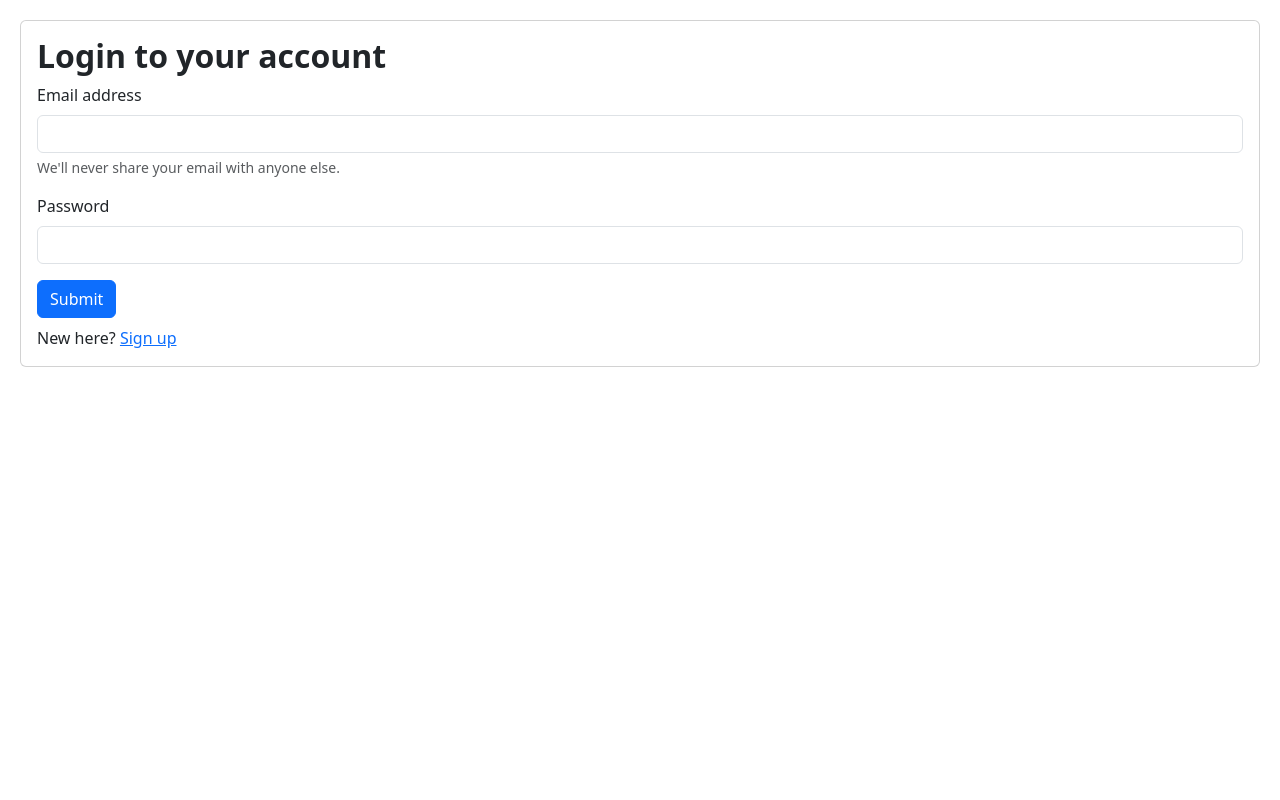
After one commit to cunning-odysseus/Tennis, a Flask app: page /login in a window 1280 px wide. The commit adds this page. Run offline with Flask 3, Linux system fonts and the light colour scheme.

Commit message:
login toegevoegd

```diff
--- a/leaderboard/app.py
+++ b/leaderboard/app.py
@@ -2,6 +2,7 @@ import os
 import sqlite3
 from flask import Flask, render_template, request, redirect, url_for
 from flask_sqlalchemy import SQLAlchemy
+from flask_login import LoginManager, UserMixin, login_user, logout_user, login_required, current_user
 from datetime import datetime
 from sqlalchemy import and_, or_
 import module
@@ -10,6 +11,8 @@ import pandas as pd
 import plotly.graph_objs as go
 import plotly.io as pio
 import json
+from flask_bcrypt import Bcrypt
+
 
 # Hier wordt een flask object gemaakt met de naam 'app'
 app = Flask(__name__)
@@ -31,9 +34,22 @@ if not os.path.exists(db_dir):
 # dialect+driver://username:password@host:port/database.
 app.config['SQLALCHEMY_DATABASE_URI'] = f'sqlite:///{os.path.join(db_dir, "match_history.db")}'
 
+# Enter a secret key which can be any random string of characters, and is necessary as Flask-Login requires it to sign session cookies for protection again data tampering.
+app.config["SECRET_KEY"] = "abc"
+
 # Hier wordt de app verteld dat het niet aanpassingen moet loggen in een apart bestand
 # Dat zorgt namelijk voor overhead
 app.config['SQLALCHEMY_TRACK_MODIFICATIONS'] = False
+
+# LoginManager is needed for our application
+# to be able to log in and out users
+login_manager = LoginManager()
+login_manager.init_app(app)
+login_manager.login_view = 'login'
+
+# Make bycrypt object to be able to hash passwords
+bcrypt = Bcrypt(app)
+
 
 # Maakt integratie tussen SQLAlchemy en de app zodat je met python syntax interactie kan hebben met de app
 # In simple terms, sqlalchemy() is a Python library that allows you to interact with your application’s
@@ -43,6 +59,10 @@ app.config['SQLALCHEMY_TRACK_MODIFICATIONS'] = False
 # without having to write SQL code.
 db = SQLAlchemy(app)
 
+#################################
+## Databases
+################################
+
 # Dit is een tabel in SQLite
 class MatchHistory(db.Model):
     match_id = db.Column(db.Integer, primary_key=True)
@@ -51,19 +71,33 @@ class MatchHistory(db.Model):
     score_1 = db.Column(db.Integer, nullable=False)
     score_2 = db.Column(db.Integer, nullable=False)
     date = db.Column(db.DateTime, nullable=False)
-    rating_p1 = db.Column(db.Integer, nullable=True) # TODO hernoemen naar rating
-    rating_p2 = db.Column(db.Integer, nullable=True) # TODO hernoemen naar rating
+    rating_p1 = db.Column(db.Integer, nullable=True)
+    rating_p2 = db.Column(db.Integer, nullable=True)
 
-class Players(db.Model):
-    user_id = db.Column(db.String(80), primary_key=True)
-    rating = db.Column(db.Integer, nullable=False)
+
+class Users(UserMixin, db.Model):
+    id = db.Column(db.Integer, primary_key=True)
+    email = db.Column(db.String(250), unique=True, nullable=False)
+    username = db.Column(db.String(250), unique=True, nullable=False)
+    password = db.Column(db.String(250), nullable=False)
 
 # Create the database and tables within the application context
 with app.app_context():
     db.create_all()
 
+######################################
+## Functions
+######################################
+
+@login_manager.user_loader
+def loader_user(user_id):
+	return Users.query.get(user_id)
+
 def user_id_exists(user_id):
-    return bool(db.session.query(Players.query.filter_by(user_id=user_id).exists()).scalar())
+    return bool(db.session.query(Users.query.filter_by(user_id=user_id).exists()).scalar())
+
+def email_exists(email):
+    return bool(db.session.query(Users.query.filter_by(email=email).exists()).scalar())
 
 # De route decorator wordt gebruikt om Flask te vertellen welke URL de functie zou moeten triggeren
 # HTML content in de string wordt gerenderd
@@ -78,12 +112,64 @@ def invullen(regelid):
     else:
         return f'{request.url}&edit={regelid}'
 
+
+###################################
+## Routes
+###################################
+
+@app.route('/register', methods=["GET", "POST"])
+def register():
+    if request.method == 'POST':
+        new_user = Users(username=request.form.get("username"),
+                     email=request.form.get("email"),
+                password=bcrypt.generate_password_hash(request.form.get("password")).decode('utf-8'))
+
+        db.session.add(new_user)
+        db.session.commit()
+        return redirect(url_for("login"))
+
+    return render_template("sign_up.html")
+
+@app.route("/login", methods=["GET", "POST"])
+def login():
+    # If a post request was made, find the user by
+    # filtering for the email
+
+    if request.method == "POST":
+
+        if email_exists(request.form.get("email")) == True:
+            user = Users.query.filter_by(
+                email=request.form.get("email")).first()
+
+            # Check if the password entered is the
+            # same as the user's password
+            if bcrypt.check_password_hash(user.password, request.form.get("password")):
+                login_user(user)
+                return redirect(url_for("index"))
+
+            else:
+                return 'password was incorrect'
+
+        else:
+            # TODO bericht toevoegen dat email niet bestaat
+            return 'email not found'
+    return render_template("login.html")
+
+@app.route("/logout")
+def logout():
+	logout_user()
+	return redirect(url_for("login"))
+
+
 @app.route('/', methods=['GET'])
+@login_required
 def index():
     """
     Hiermee wordt de hoofdpagina geladen.
     Telkens als de hoofdpagina geladen wordt, worden de ratings opnieuw opgehaald.
     """
+
+    print(current_user.email)
 
     # Hier wordt de tabel met ratings opgehaald
     conn = sqlite3.connect('/Users/caioeduardo/Documents/python_project/Tennis/leaderboard/data/match_history.db') # Verbinding maken met de database
--- /dev/null
+++ b/leaderboard/templates/login.html
@@ -0,0 +1,38 @@
+<!DOCTYPE html>
+<html lang="en">
+<head>
+	<!-- Dit zijn de instellingen voor de website -->
+	<meta charset="UTF-8">
+	<meta name="viewport" content="width=device-width, initial-scale=1.0">
+	<link rel="stylesheet" href="{{ url_for('static', filename='styles.css') }}">
+	<link href="https://cdn.jsdelivr.net/npm/bootstrap@5.3.3/dist/css/bootstrap.min.css" rel="stylesheet" integrity="sha384-QWTKZyjpPEjISv5WaRU9OFeRpok6YctnYmDr5pNlyT2bRjXh0JMhjY6hW+ALEwIH" crossorigin="anonymous">
+	<link rel="shortcut icon" href="{{ url_for('static', filename='favicon.png') }}">
+	<title>Login</title>
+	</head>
+<body>
+
+	<div class="card">
+		<div class='card-body' >
+			<h2 class='card-title'> <strong> Login to your account </strong> </h2>
+
+			<form action="{{ url_for('login') }}" method='POST'>
+				<div class="mb-3">
+					<label for="exampleInputEmail1" class="form-label">Email address</label>
+					<input type="email" name='email' class="form-control" required>
+					<div class="form-text">We'll never share your email with anyone else.</div>
+				</div>
+
+				<div class="mb-3">
+					<label for="exampleInputPassword1" class="form-label">Password</label>
+					<input type="password" name='password' class="form-control" required>
+				</div>
+
+				<button type="submit" class="btn btn-primary">Submit</button>
+			</form>
+
+			<label class='mt-2'> New here?</label>  <a href="/register">Sign up</a>
+		</div>
+	</div>
+
+</body>
+</html>
```
Also changed, not shown: leaderboard/templates/home.html (+18 -0 lines), leaderboard/templates/sign_up.html (added, +45 -0 lines), leaderboard/templates/test.html (deleted, +0 -25 lines), leaderboard/data/match_history.db.
